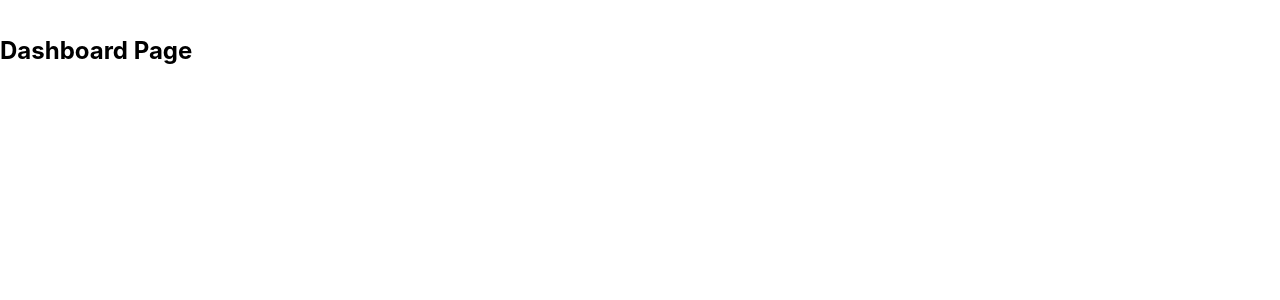
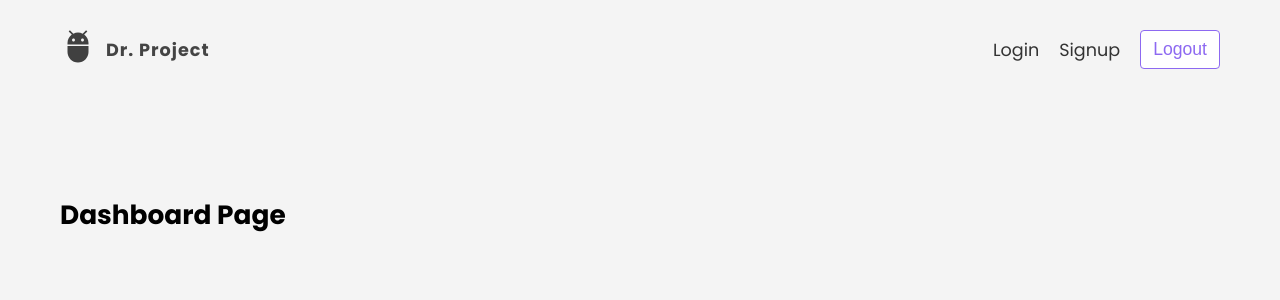
Before and after one commit to gggaryteo/project2-bootcamp, a React (Create React App) app: page / in a window 1280 px wide. Shown: the top 300 px of the page. Built offline with nearby package versions, Linux system fonts and the light colour scheme.

Commit message:
added Navigation Bar Component

```diff
--- a/src/App.js
+++ b/src/App.js
@@ -5,10 +5,13 @@
 import Dashboard from "./Pages/Dashboard/Dashboard";
 import TaskCard from "./Pages/TaskCard/TaskCard";
 import CreateProject from "./Pages/CreateProject/CreateProject";
+import Navbar from "./Components/Navbar";
 
 function App() {
   return (
     <div className="App">
+      <div className="container">
+        <Navbar/>
         <Routes>
           <Route exact path="/" element={<Dashboard />} />
           <Route path="/signup" element={<Signup />} />
@@ -17,6 +20,7 @@
           <Route path="/create-project" element={<CreateProject />} />
         </Routes>
       </div>
+    </div>
   );
 }
 
--- /dev/null
+++ b/src/Components/Navbar.css
@@ -0,0 +1,32 @@
+.navbar {
+  width: 100%;
+  padding: 30px 0;
+  box-sizing: border-box;
+  margin-bottom: 80px;
+}
+.navbar ul {
+  display: flex;
+  margin: 0 auto;
+  align-items: center;
+  justify-content: flex-end;
+}
+
+.navbar .logo {
+  font-weight: bold;
+  color: var(--heading-color);
+  letter-spacing: 1px;
+  display: flex;
+  align-items: center;
+  margin-right: auto;
+}
+.navbar .logo img {
+  margin-right: 10px;
+  filter: invert(25%);
+  width: 36px;
+  margin-top: -8px;
+}
+.navbar a {
+  color: #333;
+  text-decoration: none;
+  margin-right: 20px;
+}
--- /dev/null
+++ b/src/Components/Navbar.js
@@ -0,0 +1,23 @@
+import { Link } from 'react-router-dom'
+
+// styles and images
+import './Navbar.css'
+import ProjectLogo from '../assets/ProjectLogo.svg'
+
+import React from 'react'
+
+export default function Navbar() {
+  return (
+    <div className='navbar'>
+      <ul>
+        <li className='logo'>
+          <img src={ProjectLogo} alt="project-logo"/>
+          <span>Dr. Project</span>
+        </li>
+        <li><Link to="/login">Login</Link></li>
+        <li><Link to="/signup">Signup</Link></li>
+        <button className='btn'>Logout</button>
+      </ul>
+    </div>
+  )
+}
--- a/src/index.css
+++ b/src/index.css
@@ -1,13 +1,47 @@
-body {
-  margin: 0;
-  font-family: -apple-system, BlinkMacSystemFont, 'Segoe UI', 'Roboto', 'Oxygen',
-    'Ubuntu', 'Cantarell', 'Fira Sans', 'Droid Sans', 'Helvetica Neue',
-    sans-serif;
-  -webkit-font-smoothing: antialiased;
-  -moz-osx-font-smoothing: grayscale;
+@import url('https://fonts.googleapis.com/css2?family=Poppins:wght@100;200;300;400;500;600;700;800;900&display=swap');
+
+/* variables */
+:root {
+  --heading-color: #444;
+  --text-color: #999;
+  --primary-color: #8d69f1;
+  --highlight-color: #d13267;
+  --bg-color: #f4f4f4;
 }
 
-code {
-  font-family: source-code-pro, Menlo, Monaco, Consolas, 'Courier New',
-    monospace;
+/* base styles */
+body {
+  font-family: Poppins, sans-serif;
+  margin: 0;
+  font-size: 1.1em;
+  background: var(--bg-color);
 }
+
+ul, li, p, h1, h2, h3, h4 {
+  margin: 0;
+  padding: 0;
+}
+
+ul {
+  list-style-type: none;
+}
+
+/* layout */
+.page-title {
+  font-size: 1em;
+  color: var(--heading-color);
+  display: inline-block;
+}
+.btn {
+  background: #fff;
+  padding: 8px 12px;
+  border-radius: 4px;
+  color: var(--primary-color);
+  cursor: pointer;
+  font-size: 1em;
+  border: 1px solid var(--primary-color);
+}
+.btn:hover {
+  color: #fff;
+  background-color: var(--primary-color);
+}
```
Also changed, not shown: src/assets/ProjectLogo.svg (added). Lines whose indentation alone changed are shown as unchanged.
